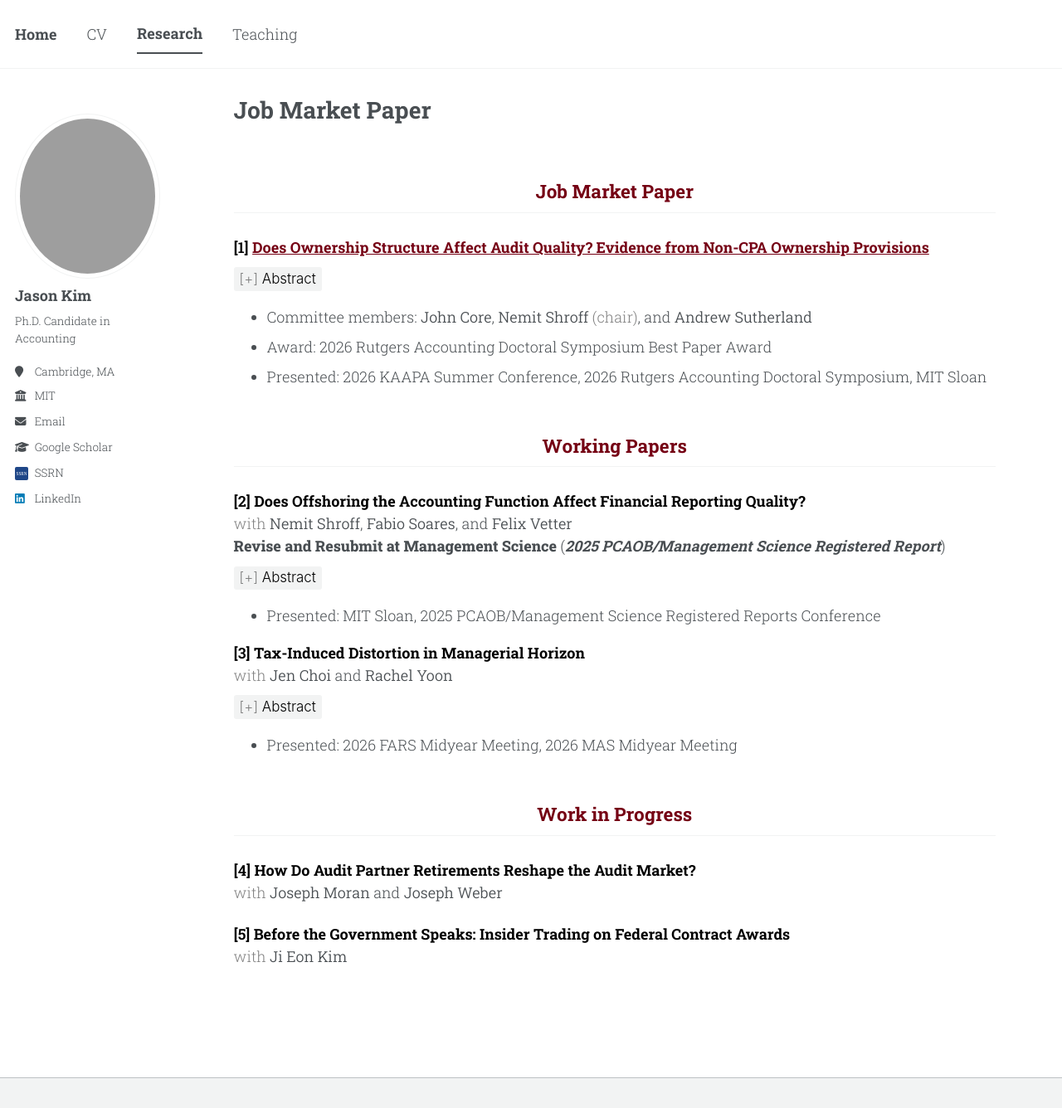
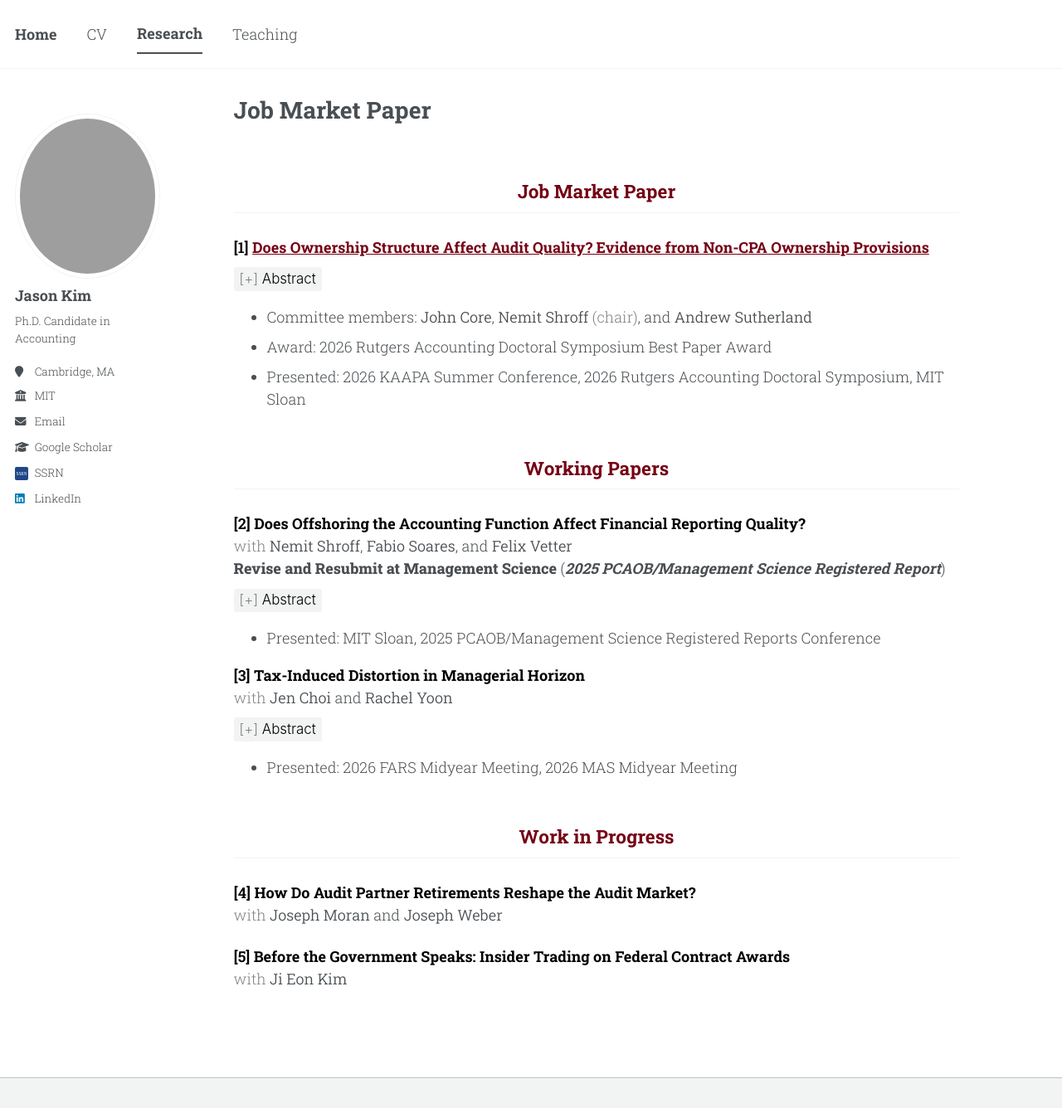
Before and after one commit to jgkim262/jgkim262.github.io, a Jekyll site: the page built from _pages/research.md, in a window 1280 px wide and 1336 px high. Shown: the whole window at 83% size. Built offline with Jekyll 4.4.1, drawn with Linux system fonts in a browser that asks for light colours; a style sheet for code colours, icons or effects is not loaded; our own code applies the rules of GitHub Pages for plain Markdown files.

Commit message:
Set Research right gutter to 8.5%
Co-Authored-By: Claude Opus 5 (1M context) <noreply@anthropic.com>

```diff
--- a/_sass/layout/_page.scss
+++ b/_sass/layout/_page.scss
@@ -29,7 +29,7 @@
   // keeping a little breathing room at the right edge.
   &--wide {
     @include breakpoint($large) {
-      padding-right: 5%;
+      padding-right: 8.5%;
     }
   }
 
```
